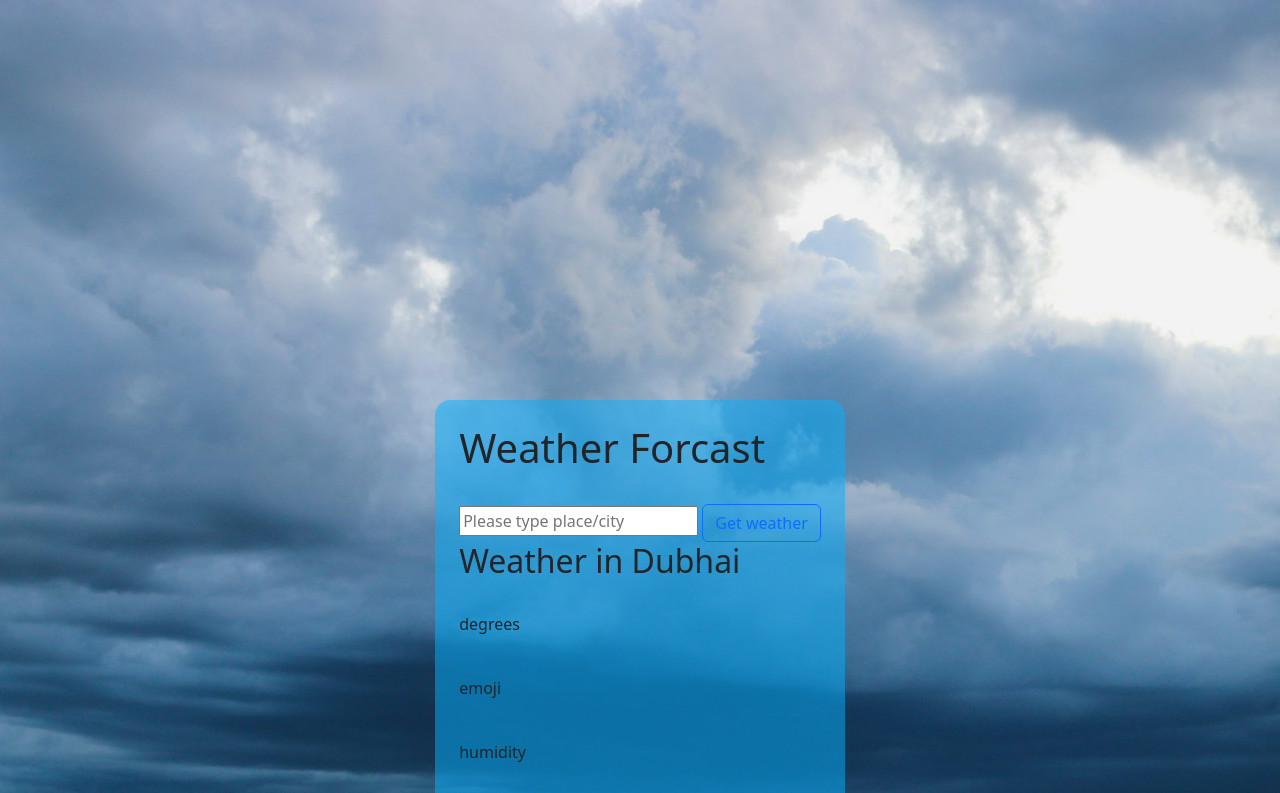
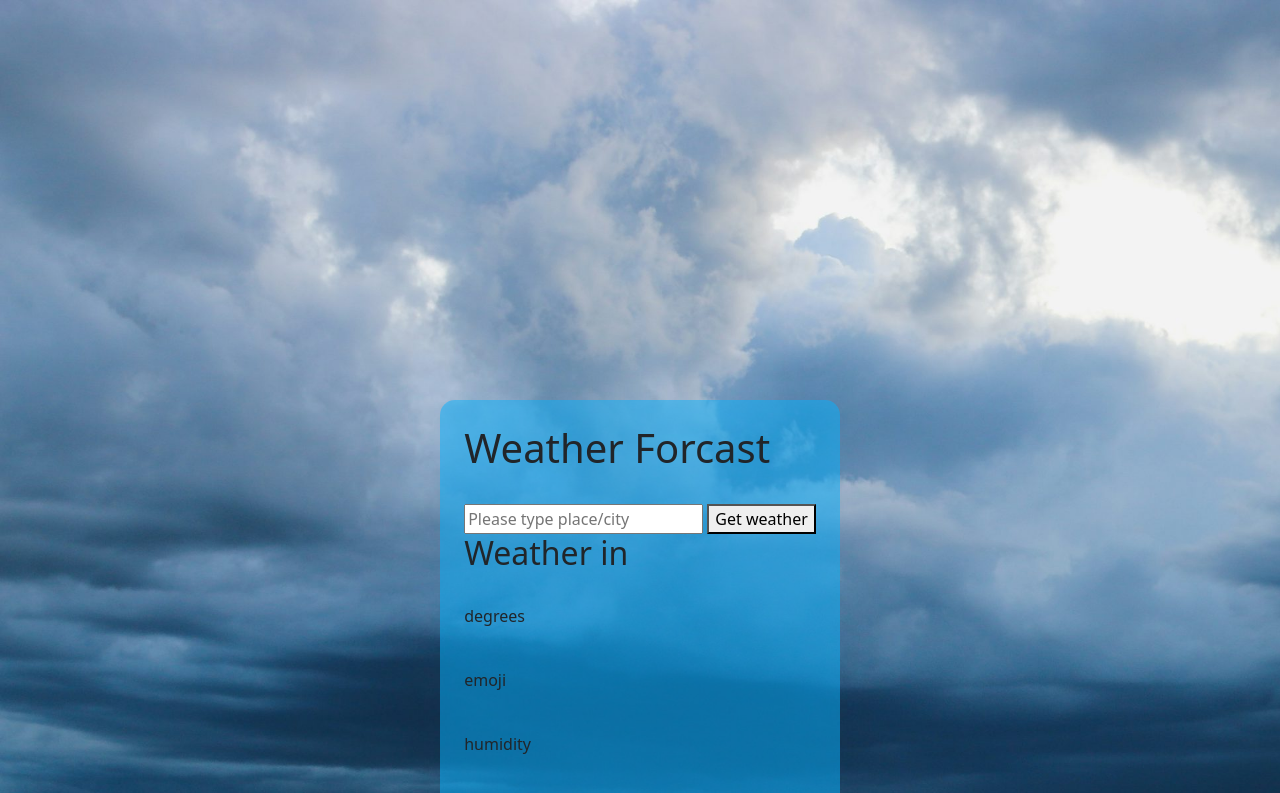
Before and after one commit to SilentStorm227/weather-app, a plain HTML site: page index.html in a window 1280 px wide. Both pictures are taken after a click on the button "Get weather". Shown: the top 793 px of the page. Drawn offline with nearby package versions, Linux system fonts and the light colour scheme.

Commit message:
weather in (output) completed

```diff
--- a/index.html
+++ b/index.html
@@ -11,15 +11,16 @@
 
     <div class="weatherInfo">
         <h1>Weather Forcast</h1><br>
-    <input type="search" placeholder="Please type place/city" required>
-     <button class="btn btn-outline-primary">Get weather</button><br>
+    <input id="search" type="search" placeholder="Please type place/city" required>
+     <button id="submit" type="submit" onclick="myFun()">Get weather</button><br>
 
-     <h2 class="place">Weather in Dubhai</h2><br>
-     <p class="temprature">degrees</p><br>
-     <p class="emoji">emoji</p><br>
-     <p class="humidity">humidity</p><br>
-     <p class="windSpeed">wind speed</p><br>
-     <p class="error">error message</p>
+
+     <h2 id="place">Weather in Dubhai</h2><br>
+     <p id="temprature">degrees</p><br>
+     <p id="emoji">emoji</p><br>
+     <p id="humidity">humidity</p><br>
+     <p id="windSpeed">wind speed</p><br>
+     <p id="error">error message</p>
     </div>
 
    <script src="./script.js"></script>
--- a/script.js
+++ b/script.js
@@ -1 +1,22 @@
-const apiKey = 'c86d189bfef7f13dc331ea990002abdd'
+const apiKey = 'c86d189bfef7f13dc331ea990002abdd';
+const place = document.getElementById("place");
+const search = document.getElementById("search");
+const submit = document.getElementById("submit");
+const temprature = document.querySelector(".temperature");
+const emoji = document.querySelector(".emoji");
+const hunidity = document.querySelector(".humidity");
+const windspeed = document.querySelector(".windspeed");
+const error = document.querySelector(".error");
+
+
+        function myFun(){
+
+            const ele = document.getElementById("place")
+
+            var xyz =`Weather in ${search.value}`;
+            const place = document.getElementById("search");
+
+            ele.innerHTML= xyz;
+
+
+        }
--- a/style.css
+++ b/style.css
@@ -1,5 +1,7 @@
 body{
     margin: 0%;
+    font-family: Arial, Helvetica, sans-serif;
+    font-weight: bold;
     background-image: url(./background1.jpg);
     background-repeat: no-repeat;
     background-size: cover;
```
Also changed, not shown: background.avif (added), javascript guide.png (added).
